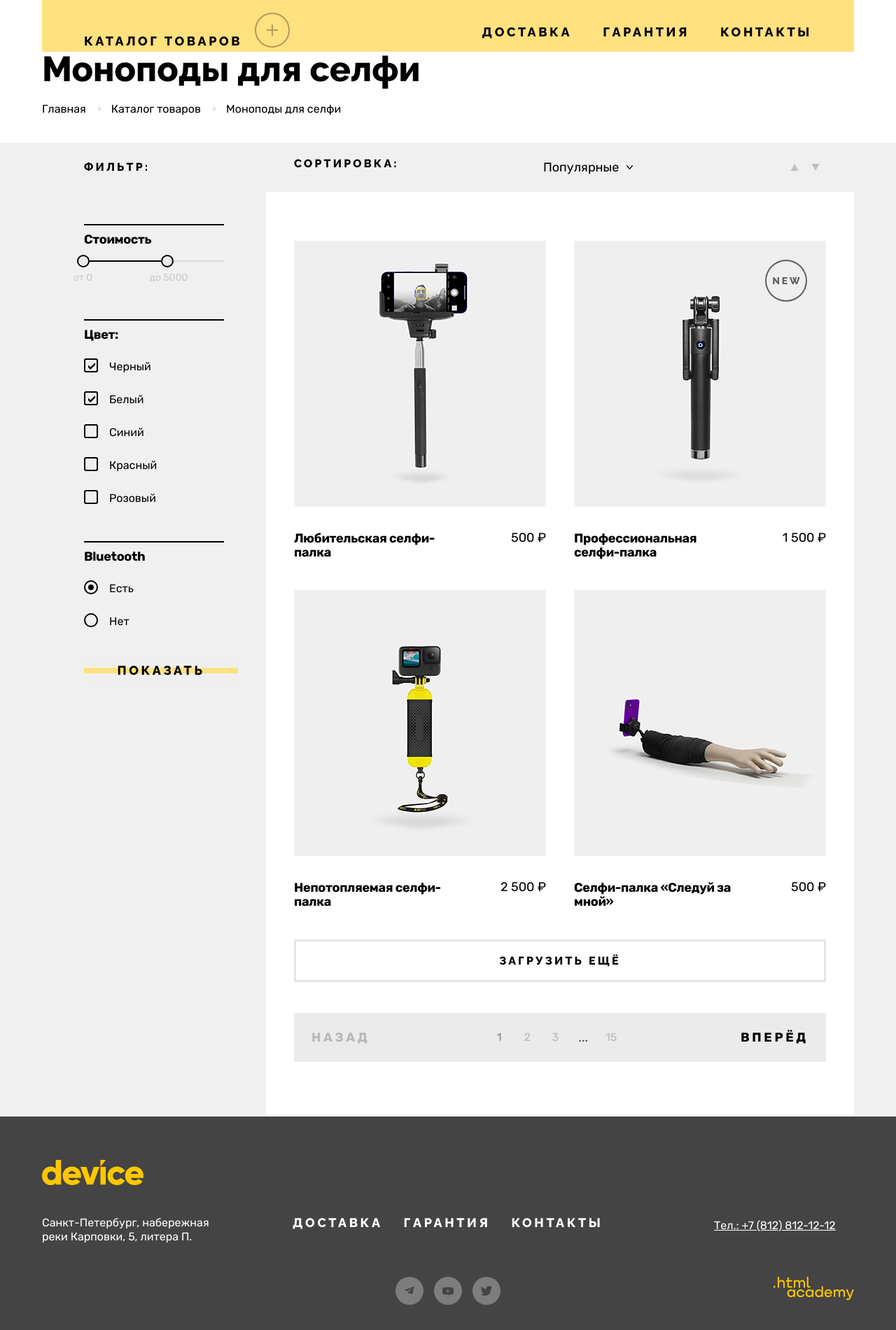
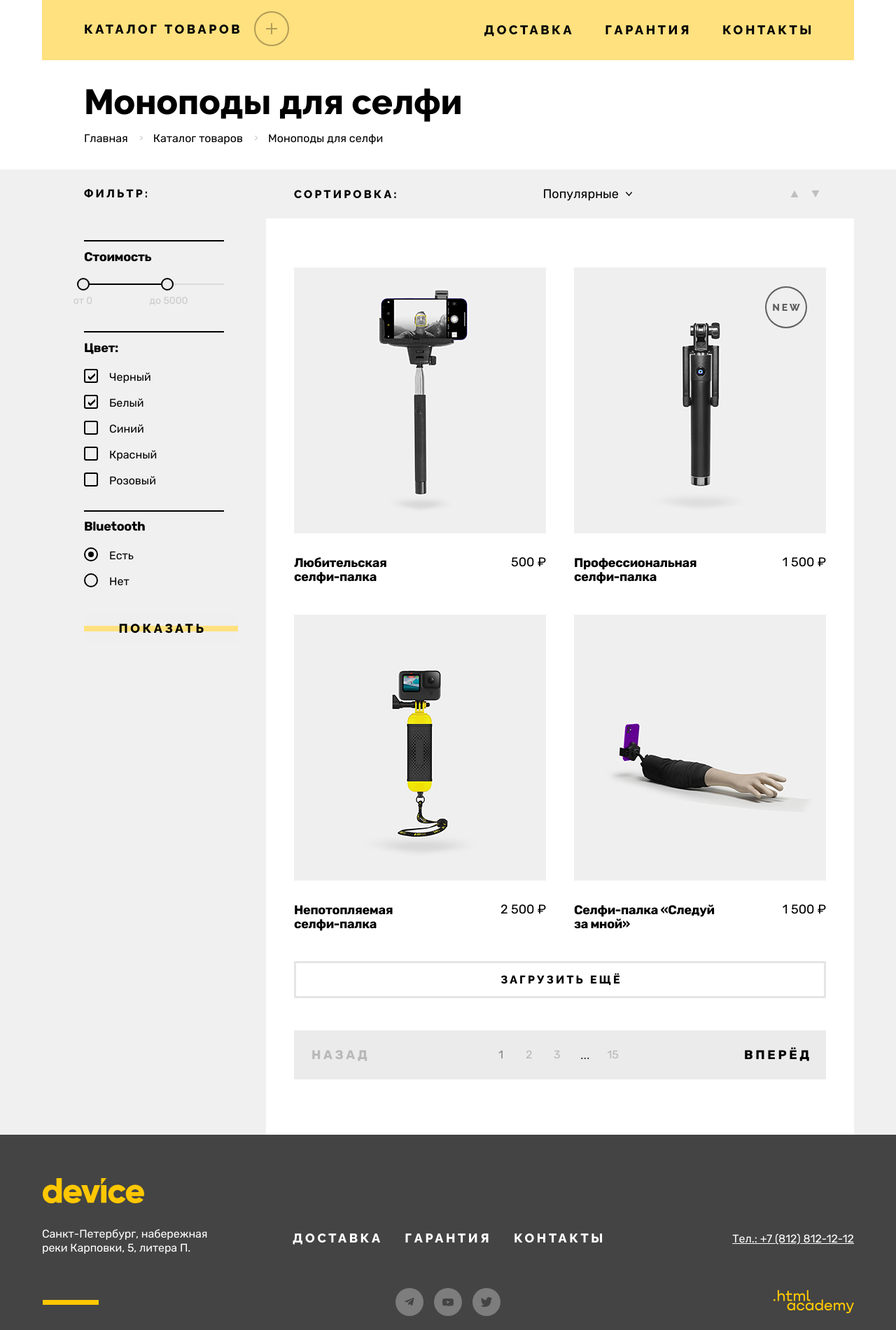
Before and after one commit to htmlacademy-htmlcss/2201933-device-37, a plain HTML site: page catalog.html in a window 1280 px wide. Shown: the part 140-2040 px from the top of the page at 70% size. Drawn offline with Linux system fonts and the light colour scheme.

Commit message:
Сделана проверка на пиксель  основных страниц

```diff
--- a/catalog.html
+++ b/catalog.html
@@ -8,7 +8,7 @@
   <body>
     <!-- Header-->
     <header class="page-header">
-      <div class="page-container header-container">
+      <div class="page-container header-container header-container-inner">
         <!-- Logo-->
         <a class="logo" href="index.html">
           <img class="logo" src="images/index/logo.svg" width="145" height="36" alt="Логотип сайта Девайс.">
@@ -128,7 +128,7 @@
     <!-- Main -->
     <main class="main-inner main-container">
       <header class="inner-header">
-        <div class="page-container">
+        <div class="page-container inner-header-container">
           <h1 class="inner-header-title title">
             Моноподы для селфи
           </h1>
@@ -313,7 +313,7 @@
                   <a class="product-link" href="#">
                     <img class="product-image" src="images/catalog/product-1.png" width="360" height="380" alt="Любительская селфи-палка.">
                     <div class="product-text-wrapper">
-                      <p class="product-text">Любительская селфи-палка</p>
+                      <p class="product-text">Любительская<br> селфи-палка</p>
                       <p class="product-price">500 ₽</p>
                     </div>
                   </a>
@@ -333,7 +333,7 @@
                   <a class="product-link" href="#">
                     <img class="product-image" src="images/catalog/product-3.png" width="360" height="380" alt="Непотопляемая селфи-палка.">
                     <div class="product-text-wrapper">
-                      <p class="product-text">Непотопляемая селфи-палка</p>
+                      <p class="product-text">Непотопляемая<br> селфи-палка</p>
                       <p class="product-price">2 500 ₽</p>
                     </div>
                   </a>
@@ -343,8 +343,8 @@
                   <a class="product-link" href="#">
                     <img class="product-image" src="images/catalog/product-4.png" width="360" height="380" alt="Селфи-палка «Следуй за мной».">
                     <div class="product-text-wrapper">
-                      <p class="product-text">Селфи-палка «Следуй за мной»</p>
-                      <p class="product-price">500 ₽</p>
+                      <p class="product-text">Селфи-палка «Следуй<br> за мной»</p>
+                      <p class="product-price">1 500 ₽</p>
                     </div>
                   </a>
                   <a class="product-about-info">Подробнее</a>
--- a/styles/styles.css
+++ b/styles/styles.css
@@ -104,9 +104,15 @@ body {
 .header-container {
   display: grid;
   grid-template-columns: 517px 1fr;
-  gap: 30px 26px;
+  gap: 29px 26px;
   padding: 20px 60px 0 60px;
-  background-image: linear-gradient( to bottom, #ffffff 20%, #FFE17F 20%, #ffe17f 77%);
+  background-image: linear-gradient( to bottom, #ffffff 19%, #FFE17F 19%, #ffe17f 77%);
+}
+
+.header-container-inner {
+  padding: 20px 60px 14px 60px;
+  margin-bottom: 35px;
+  background-image: linear-gradient( to bottom, #ffffff 17.5%, #FFE17F 17.5%, #ffe17f 77%);
 }
 
 .logo {
@@ -453,8 +459,8 @@ body {
   gap: 44px;
   margin: 0;
   padding: 0;
-  padding-top: 2px;
   list-style: none;
+  width: calc(100% + 3px);
 }
 
 .personal-link:focus, .navigation-menu-link:focus {
@@ -474,17 +480,20 @@ body {
 /* Submenu */
 
 .has-submenu {
+  display: flex;
+  align-items: center;
   position: relative;
   margin-right: auto;
 }
 
 .has-submenu-link {
-  padding: 15px 57px 15px 0;
+  padding: 13px 57px 15px 0;
 }
 
 .navigation-menu-item-button {
   position: relative;
-  right: 44px;
+  right: 40px;
+  top: -2px;
   width: 50px;
   height: 50px;
   border-radius: 50%;
@@ -538,6 +547,7 @@ body {
   gap: 18px 30px;
   position: absolute;
   left: -60px;
+  top: 51.5px;
   z-index: 10;
   width: 1160px;
   height: 162px;
@@ -623,14 +633,14 @@ body {
   max-width: 100%;
   height: auto;
   object-fit: contain;
-  margin-top: -3%;
+  margin-top: -4%;
 }
 
 .slider-button-wrapper {
   display: flex;
   justify-content: space-between;
   position: absolute;
-  top: 193px;
+  top: 34.5%;
   padding-left: 30px;
   width: 100%;
 }
@@ -669,13 +679,14 @@ body {
   position: relative;
   z-index: 1;
   margin: 0;
-  margin-top: 104px;
+  margin-top: 79px;
   margin-bottom: 29px;
 }
 
 .slider-description-wrapper {
   position: relative;
   width: 560px;
+  padding-top: 20px;
 }
 
 .slider-description-wrapper::before {
@@ -683,7 +694,7 @@ body {
   content: "";
   width: 250px;
   height: 135px;
-  top: 65px;
+  top: 60px;
   right: 49px;
   color: #FFFFFF;
   text-align: right;
@@ -825,6 +836,7 @@ body {
   gap: 40px;
   margin: 0;
   padding: 0;
+  padding-top: 1px;
   list-style: none;
 }
 
@@ -1349,20 +1361,22 @@ body {
 
 .subscribe {
   background-color: #F0F0F0;
-  padding-top: 64px;
-  padding-bottom: 56px;
+  /*padding-top: 64px;
+  padding-bottom: 56px;*/
 }
 
 .subscribe-container {
   display: flex;
   flex-wrap: wrap;
-  padding: 64px 133px 56px 0;
+  padding-top: 63px;
+  padding-bottom: 52px;
 }
 
 .subscribe-title  {
   width: 348px;
   margin: 0;
   margin-bottom: 144px;
+  margin-left: 7px;
 }
 
 .subscribe-text {
@@ -1370,10 +1384,12 @@ body {
   margin: 0;
   margin-top: 10px;
   margin-left: auto;
+  padding-left: 7px;
 }
 
 .subscribe-form {
   display: flex;
+  height: 56px;
 }
 
 .subscribe-input {
@@ -1404,7 +1420,7 @@ body {
 
 .subscribe-button {
   width: 253px;
-  padding: 18px 39px;
+  padding: 14px 38px;
   font-family: "Raleway", sans-serif;
   font-size: 18px;
   font-weight: 800;
@@ -1440,7 +1456,7 @@ body {
   align-items: center;
   gap: 16px;
   margin-left: auto;
-  margin-right: 8px;
+  margin-top: 13px;
 }
 
 .subscribe-note::before {
@@ -1465,12 +1481,13 @@ body {
 
 .footer-logo-wrapper {
   width: 239px;
-  margin-right: 119px;
-}
+  margin-right: auto;
+  }
 
 .footer-logo-wrapper .logo {
   display: block;
-  margin-bottom: 35px;
+  padding-left: 1px;
+  margin-bottom: 25px;
 }
 
 .footer-contacts-address-text {
@@ -1480,22 +1497,36 @@ body {
   font-style: normal;
   font-weight: 400;
   line-height: 20px;
+  letter-spacing: -0.08px;
   color: #ffffff;
+}
+
+.footer-contacts-address-text::after {
+  content: "";
+  display: block;
+  margin-top: 64px;
+  margin-left: 1px;
+  width: 80px;
+  height: 7px;
+  background-color: #ffc700;
 }
 
 .footer-menu-wrapper {
   display: flex;
   flex-direction: column;
   width: 444px;
-  padding-top: 75px;
+  padding-top: 71px;
 }
 
 .footer-menu-list {
   display: flex;
   flex-wrap: wrap;
+  align-items: center;
+  justify-content: space-between;
+  width: calc(100% + 3px);
   gap: 30px;
   margin: 0;
-  margin-bottom: 62px;
+  margin-bottom: 56px;
   padding: 0;
   list-style: none;
 }
@@ -1597,9 +1628,12 @@ body {
 }
 
 .footer-contacts-wrapper {
-  width: 200px;
+  display: flex;
+  flex-direction: column;
+  align-items: flex-end;
+  width: 239px;
   margin-left: auto;
-  padding-top: 78px;
+  padding-top: 77px;
 }
 
 .footer-contacts-phone {
@@ -1634,12 +1668,16 @@ body {
 /* Breadcrumbs */
 
 .inner-header {
-  margin-bottom: 34px;
+  margin-bottom: 30px;
+}
+
+.inner-header-container {
+  padding-left: 60px;
 }
 
 .inner-header-title {
   margin: 0;
-  margin-bottom: 16px;
+  margin-bottom: 11px;
 }
 
 .breadcrumbs {
@@ -1713,18 +1751,18 @@ body {
   text-transform: uppercase;
   color: #000000;
   margin-top: 25px;
-  margin-bottom: 72px;
-}
-
-.filter-catalog-group {
-  margin: 0;
-  margin-bottom: 47px;
+  margin-bottom: 59px;
+}
+
+.filter-catalog-group {/**/
+  margin: 0;
+  margin-bottom: 33px;/*47px*/
   padding: 0;
   border: none;
 }
 
 .filter-catalog-group:last-of-type {
-  margin-bottom: 35px;
+  margin-bottom: 32px;
 }
 
 .legend-name {
@@ -1735,18 +1773,32 @@ body {
   color: #000000;
   padding: 0;
   padding-top: 12px;
-  margin-bottom: 20px;
+  margin-bottom: 16px;/*20px*/
 }
 
 .legend-name::before {
   position: absolute;
   content: "";
-  top: 0;
+  top: -2px;
   left: 0;
   display: block;
   width: 200px;
   height: 2px;
   background: #000000;
+}
+
+.price {/**/
+  margin-bottom: 28px;
+}
+
+.bluetooth-title {/**/
+  padding-top: 8px;
+}
+
+.bluetooth-title::before {
+  position: absolute;
+  content: "";
+  top: -5px;
 }
 
 .range-scale {
@@ -1842,7 +1894,7 @@ body {
 }
 
 .filter-catalog-item:not(:last-child) {
-  margin-bottom: 17px;
+  margin-bottom: 7px;/*17px;*/
 }
 
 .control {
@@ -1914,7 +1966,7 @@ body {
   border: none;
   font-family: "Raleway", sans-serif;
   line-height: normal;
-
+  padding-left: 9px;
 }
 
 .button-submit:hover {
@@ -1959,6 +2011,7 @@ body {
 
 .sorting-container {
   display: flex;
+  align-items: center;
   flex-wrap: wrap;
   padding: 20px 40px;
 }
@@ -1972,7 +2025,7 @@ body {
   text-transform: uppercase;
   color: #000000;
   margin: 0;
-  margin-right: 206px;
+  margin-right: auto;
 }
 
 .select-control {
@@ -2044,7 +2097,7 @@ body {
 /* Catalog main */
 
 .catalog-container {
-  padding: 70px 40px 78px 40px;
+  padding: 70px 40px 79px 40px;
   background-color: #ffffff;
 }
 
@@ -2053,7 +2106,7 @@ body {
   grid-template-columns: repeat(2, 360px);
   list-style: none;
   margin: 0;
-  margin-bottom: 44px;
+  margin-bottom: 43px;
   padding: 0;
   gap: 44px 40px;
 }
@@ -2075,7 +2128,7 @@ body {
 }
 
 .product-image {
-  margin-bottom: 32px;
+  margin-bottom: 29px;
 }
 
 .product-text-wrapper {
@@ -2171,8 +2224,9 @@ body {
 .download-button {
   display: block;
   width: 100%;
-  padding: 18px 39px;
-  margin-bottom: 44px;
+  padding: 14px;
+  padding-left: 18px;
+  margin-bottom: 46px;
   font-family: "Raleway", sans-serif;
   text-align: center;
   font-size: 16px;
@@ -2205,6 +2259,7 @@ body {
   align-items: center;
   margin: 0;
   padding: 15px 25px;
+  padding-right: 20px;
   list-style: none;
   background-color: #EBEBEB;
 }
```
